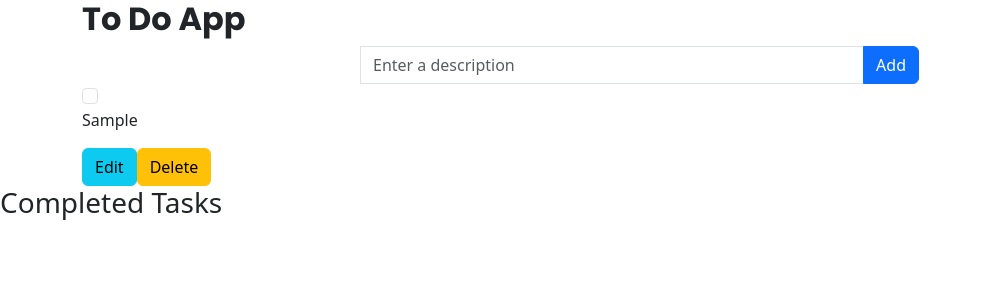
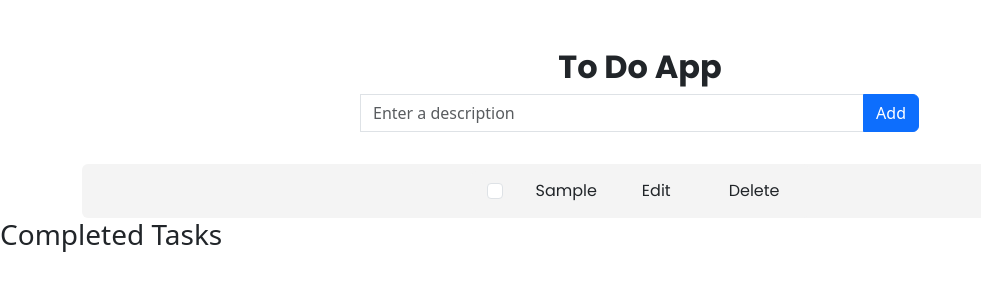
Before and after one commit to VentsislavKostadinov/react-to-do, a React (Create React App) app: page / in a window 1280 px wide. Both pictures are taken after typing "Sample" into the empty fields and a click on the button "Add". Shown: the top 300 px of the page, without its empty margins (0-981 px from the left). Built offline with nearby package versions, Linux system fonts and the light colour scheme.

Commit message:
style task element

```diff
--- a/src/App.tsx
+++ b/src/App.tsx
@@ -52,7 +52,7 @@ export const App = () => {
     }
 
     return (
-        <div>
+        <div className="to-do">
             <TaskList
                 tasks={sortIncompletedTasks(tasks)}
                 onAdd={addTask}
@@ -64,9 +64,7 @@ export const App = () => {
                 <h3>Completed Tasks</h3>
                 {tasks.map((task: TaskProps['task']) => {
                     const completed = task.completed
-                    if (completed) {
-                        return <p key={task.id}>{task.description}</p>
-                    }
+                    return completed && <p key={task.id}>{task.description}</p>
                 })}
             </div>
         </div>
--- a/src/AppContainer.scss
+++ /dev/null
@@ -1,9 +0,0 @@
-@import './font.scss';
-
-.container {
-  margin-top: 5em;
-  font-family: "Poppins-Regular", serif;
-  text-align: center;
-  box-shadow: 0 2px 15px -3px rgba(0,0,0,0.07),0 10px 20px -2px rgba(0,0,0,0.04);
-
-}
--- /dev/null
+++ b/src/Task.scss
@@ -0,0 +1,20 @@
+@import './font.scss';
+
+    .list-group-horizontal {
+        font-family: "Poppins-Regular", sans-serif;
+        background: #f4f4f4;
+        margin-top: 2rem !important;
+        align-items: center !important;
+        justify-content: center !important;
+        text-align: center !important;
+
+        .list-group-item {
+            border: none;
+            background: inherit;
+        }
+
+        &:hover {
+            background: lightgoldenrodyellow;
+        }
+
+    }
--- a/src/Task.tsx
+++ b/src/Task.tsx
@@ -2,6 +2,8 @@ import React, { useState } from 'react'
 import { TaskProps } from './model/TaskProps.types'
 import { CommonInput } from './common/CommonInput'
 import { CommonButton } from './common/CommonButton'
+import { ListGroup } from 'react-bootstrap'
+import './Task.scss'
 
 export const Task = ({ task, onEdit, onDelete, onComplete }: TaskProps) => {
     const [isEditing, setIsEditing] = useState<boolean>(false)
@@ -28,7 +30,11 @@ export const Task = ({ task, onEdit, onDelete, onComplete }: TaskProps) => {
     }
 
     return (
-        <div className={`task ${task.completed ? 'completed' : ''}`}>
+        <ListGroup
+            horizontal
+            className={`task ${task.completed ? 'completed' : ''}`}
+        >
+            <ListGroup.Item>
                 <CommonInput
                     type="checkbox"
                     className="input-checkbox"
@@ -36,8 +42,9 @@ export const Task = ({ task, onEdit, onDelete, onComplete }: TaskProps) => {
                     checked={task.completed}
                     handleChange={handleOnComplete}
                 ></CommonInput>
+            </ListGroup.Item>
             {isEditing ? (
-                <>
+                <ListGroup.Item>
                     <CommonInput
                         className="input-text-edit"
                         data-testid="input-text-edit"
@@ -51,24 +58,28 @@ export const Task = ({ task, onEdit, onDelete, onComplete }: TaskProps) => {
                         type="button"
                         handleClick={handleSave}
                     />
-                </>
+                </ListGroup.Item>
             ) : (
                 <>
-                    <p>{task.description}</p>
+                    <ListGroup.Item>{task.description}</ListGroup.Item>
+                    <ListGroup.Item>
                         <CommonButton
                             text="Edit"
-                        variant="info"
+                            variant="transparent"
                             type="button"
                             handleClick={handleEditTask}
                         />
+                    </ListGroup.Item>
                 </>
             )}
+            <ListGroup.Item>
                 <CommonButton
                     text="Delete"
-                variant="warning"
+                    variant="transparent"
                     type="button"
                     handleClick={handleDelete}
                 />
-        </div>
+            </ListGroup.Item>
+        </ListGroup>
     )
 }
--- /dev/null
+++ b/src/TaskList.scss
@@ -0,0 +1,4 @@
+.container {
+    text-align: center;
+    margin-top: 3rem;
+}
--- a/src/TaskList.tsx
+++ b/src/TaskList.tsx
@@ -7,6 +7,7 @@ import { CommonInput } from './common/CommonInput'
 import { CommonInvalidValiadationFeedback } from './common/CommonInvalidValiadationFeedback'
 import { Task } from './Task'
 import { TaskProps } from './model/TaskProps.types'
+import './TaskList.scss'
 
 export const TaskList = ({
     tasks,
```
Also changed, not shown: src/AppContainer.tsx (deleted, +0 -49 lines). Lines whose indentation alone changed are shown as unchanged.
